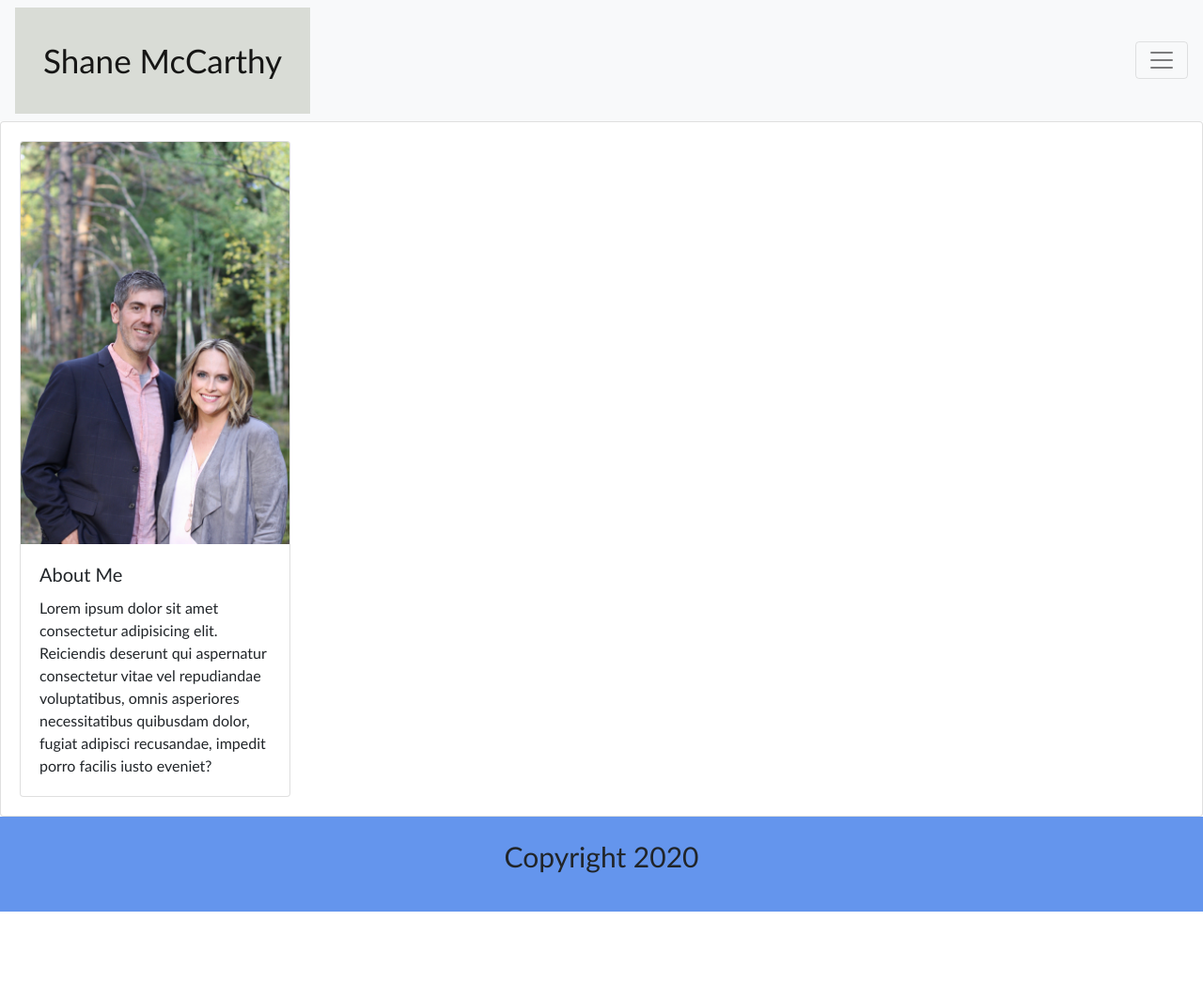
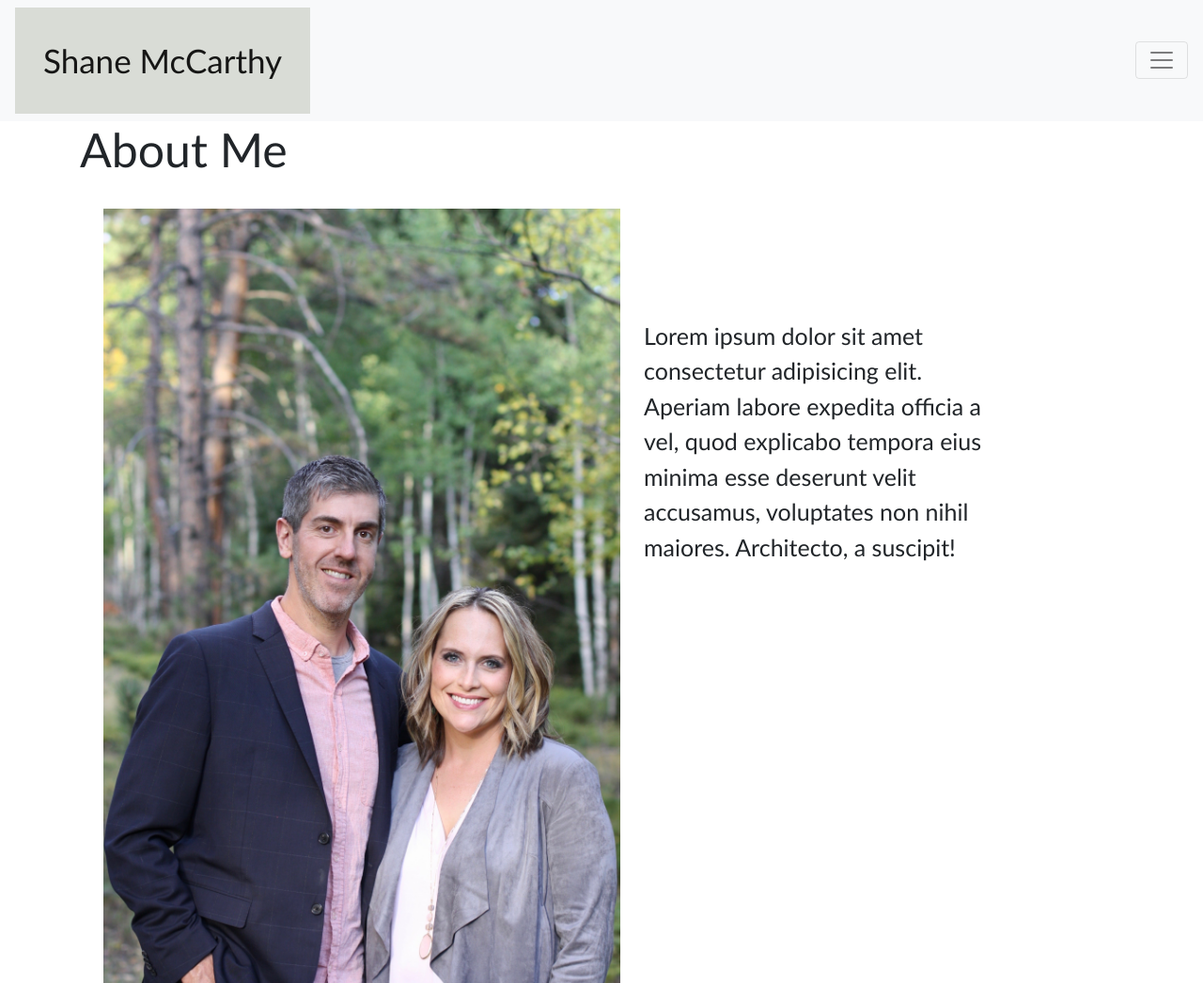
Before and after one commit to ShaneMcCarthyCO/ShaneMcCarthyCOHMWK2, a plain HTML site: page index.html in a window 1280 px wide. Shown: the top 1046 px of the page at 94% size. Before the commit the page ends 970 px from the top, so only its background shows below. Drawn offline with nearby package versions, Linux system fonts and the light colour scheme.

Commit message:
adding new changes to all files

```diff
--- a/index.html
+++ b/index.html
@@ -36,19 +36,19 @@
     </nav>
 
     <section>
-      <div class="card">
-        <div class="card-body">
-      <div class="card" style="width: 18rem">
-      <img src="LinkedIn.jpg" class="card-img-top" alt="..." />
-      <div class="card-body">
-        <h5 class="card-title">About Me</h5>
-        <p class="card-text">
-        Lorem ipsum dolor sit amet consectetur adipisicing elit. Reiciendis deserunt qui aspernatur consectetur vitae vel repudiandae voluptatibus, omnis asperiores necessitatibus quibusdam dolor, fugiat adipisci recusandae, impedit porro facilis iusto eveniet?
+      <div class="container"
+       id="AboutMe"</div>
+        <h1>About Me</h1>
+
+        <img src="LinkedIn.jpg" class="card-img-top" alt="" />
+
+        <p>
+         Lorem ipsum dolor sit amet consectetur adipisicing elit. Aperiam labore expedita officia a vel, quod explicabo tempora eius minima esse deserunt velit accusamus, voluptates non nihil maiores. Architecto, a suscipit!
         </p>
       </div>
     </section>
   </body>
   <footer>
-    <p><sub></sub>Copyright 2020</p>
+    <p>Copyright 2020</p>
   </footer>
 </html>
--- a/style.css
+++ b/style.css
@@ -1,6 +1,11 @@
 * {
   box-sizing: border-box;
   font-family: "Gill Sans", "Gill Sans MT", Calibri, "Trebuchet MS", sans-serif;
+}
+
+body {
+  overflow-x: hidden;
+  background-image; url
 }
 
 nav {
@@ -9,11 +14,34 @@ nav {
   height: 24;
 }
 
+section h1{
+  font-size: 50px;
+}
+
+section p{
+  font-size: 25px;
+  margin: 150px;
+}
+
+.card-img-top {
+  width: 600px;
+  float: left;
+  font-size: 25px;
+  padding: 25px;
+
+
+}
+
+#AboutMe {
+  font-size: 50px;
+}
+
 .navbar-brand {
   font-size: 35px;
   background-color: #d9dcd6;
   padding: 30px;
 }
+
 header {
   padding: 20px;
   font-family: "Trebuchet MS", "Lucida Sans Unicode", "Lucida Grande",
@@ -22,25 +50,14 @@ header {
   color: #ffffff;
 }
 
-a {
-  color: #ffffff;
-  text-decoration: none;
-}
-
-/* Combined benefit-cost, benefit-lead and benefit cost properties under H3  */
-h3 {
-  margin-bottom: 32px;
-  color: #ffffff;
-  margin-bottom: 10px;
-  text-align: center;
-}
-
 footer {
-  padding: 20px;
+  margin-top: 50px;
+  padding: 40px;
   background-color: cornflowerblue;
   font-family: "Trebuchet MS", "Lucida Sans Unicode", "Lucida Grande",
     "Lucida Sans", Arial, sans-serif;
   text-align: center;
   text-emphasis: bold;
   font-size: 30px;
+  clear: both;
 }
```
Also changed, not shown: contact.html (+7 -6 lines), portfolio.html (+62 -0 lines).
